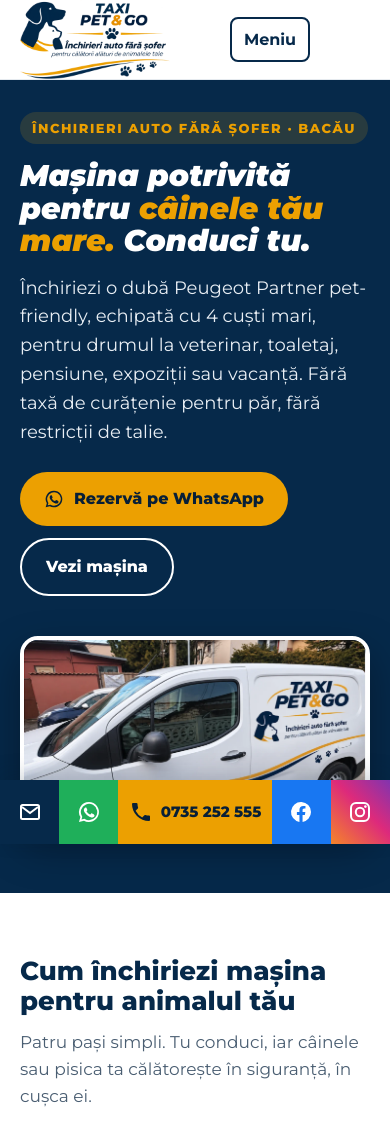
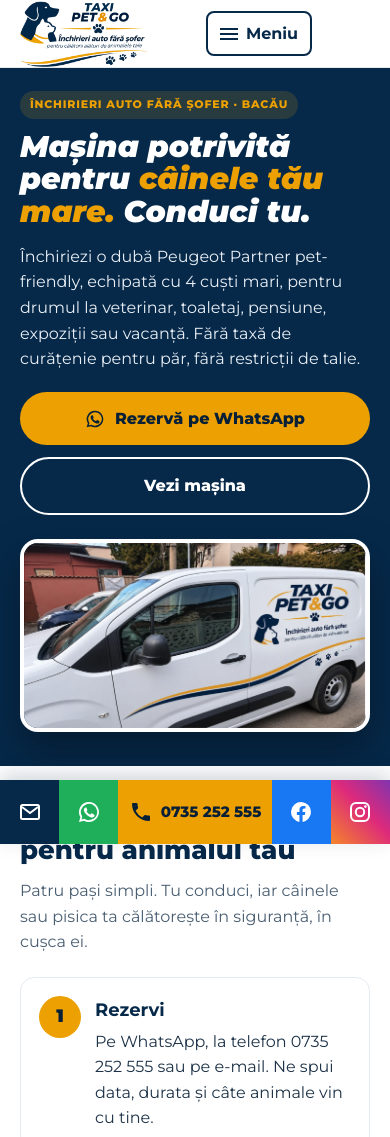
Before and after one commit to Cippy282/taxipet.ro, a plain HTML site: page index.html in a window 390 px wide. Shown: the top 1137 px of the page. Drawn offline with Linux system fonts and the light colour scheme.

Commit message:
Optimizare responsive telefon, tableta, desktop

```diff
--- a/style.css
+++ b/style.css
@@ -64,3 +64,43 @@ footer.site ul{list-style:none;padding:0;margin:0}footer.site li{margin:6px 0}
 .cb-mail:hover,.cb-wa:hover,.cb-fb:hover,.cb-ig:hover{color:#fff}
 @media(max-width:760px){.contact-bar{grid-template-columns:1fr 1fr 1.35fr 56px 56px}.cb-fb span,.cb-ig span{position:absolute;width:1px;height:1px;overflow:hidden;clip:rect(0 0 0 0)}}
 @media(max-width:520px){.contact-bar{grid-template-columns:1fr 1fr 2.6fr 1fr 1fr}.contact-bar a{gap:8px;white-space:nowrap}.contact-bar a span{font-size:15px}.cb-mail span,.cb-wa span{position:absolute;width:1px;height:1px;overflow:hidden;clip:rect(0 0 0 0)}.contact-bar svg{width:24px;height:24px}}
+
+/* === v3: optimizare telefon / tabletă / desktop === */
+html{-webkit-text-size-adjust:100%}
+body{overflow-wrap:break-word}
+.split>*,.grid>*,.hero .wrap>*,.band>*{min-width:0}
+.split{grid-template-columns:minmax(0,1fr) minmax(0,1fr)}
+section.block:not(.alt)+section.block:not(.alt){padding-top:0}
+section.alt+section.alt{padding-top:0}
+/* meniu cu iconiță hamburger */
+.menu-btn{align-items:center;gap:8px;min-height:44px;cursor:pointer}
+.menu-btn:before{content:"";width:18px;height:12px;background:linear-gradient(currentColor 0 0) top/100% 2px no-repeat,linear-gradient(currentColor 0 0) center/100% 2px no-repeat,linear-gradient(currentColor 0 0) bottom/100% 2px no-repeat}
+@media(max-width:860px){.menu-btn{display:inline-flex}.split{grid-template-columns:minmax(0,1fr);gap:28px}
+ .nav ul{box-shadow:0 14px 28px rgba(7,31,55,.14);gap:0}.nav ul a{display:block;padding:13px 4px;font-size:17px;border-bottom:1px solid #EEF2F5}.nav ul li:last-child a{border-bottom:0}
+ .split img,.hero .photo{max-width:600px;width:100%;margin-left:auto;margin-right:auto}}
+/* laptop / tabletă orizontală */
+@media(min-width:861px) and (max-width:1100px){.nav ul{gap:14px}.nav ul a{font-size:14px}.nav .logo img{width:132px}.hero .wrap{gap:28px}}
+/* tabletă: carduri pe două coloane */
+@media(min-width:641px) and (max-width:960px){.g3{grid-template-columns:repeat(2,minmax(0,1fr))}}
+/* telefon */
+@media(max-width:640px){
+ .nav{min-height:64px}.nav .logo img{width:128px}.nav ul{top:64px}
+ section.block{padding:40px 0}.page-h{padding:26px 0 22px}.intro{font-size:16px;margin-bottom:22px}
+ .hero .wrap{padding-top:22px;padding-bottom:34px;gap:24px}.hero p.lead{font-size:16px;margin-bottom:20px}
+ .tag{font-size:11px;letter-spacing:.8px;padding:5px 10px;margin-bottom:12px}
+ .grid{gap:14px}.card{padding:18px;border-radius:14px}h3{font-size:18px}
+ .btns .btn{flex:1 1 auto;justify-content:center}
+ .band{padding:24px;border-radius:16px}
+ .prose p,.prose li{font-size:16px}
+ footer.site{padding:36px 0 24px}
+ .step,.card:has(>.ico){display:grid;grid-template-columns:42px minmax(0,1fr);column-gap:14px;align-items:center}
+ .step .n,.card>.ico{grid-row:span 2;margin:0;align-self:start}
+ .step .n{width:42px;height:42px;font-size:18px}.card>.ico{width:34px;height:34px}
+ .step h3,.card:has(>.ico)>h2,.card:has(>.ico)>h3{margin:0}
+ .step p,.card:has(>.ico)>p{grid-column:2;margin:4px 0 0}
+ details{padding:14px 16px}
+}
+@media(max-width:360px){.wrap{padding:0 16px}.hero h1{font-size:28px}}
+.wrap.crumbs{padding:16px 20px 0}
+@media(min-width:641px) and (max-width:860px){footer.site .cols{grid-template-columns:1fr 1fr}footer.site .cols>div:first-child{grid-column:1/-1}}
+@media(max-width:360px){.wrap.crumbs{padding:14px 16px 0}}
```
Also changed, not shown: 404.html (+1 -1 lines), ajutor-pe-patru-roti.html (+1 -1 lines), blog-cum-transporti-un-caine-mare-in-siguranta.html (+1 -1 lines), blog-drumul-la-veterinar-cu-cainele.html (+1 -1 lines), blog-expozitii-canine-nord-est-ce-iei-cu-tine.html (+1 -1 lines), blog.html (+1 -1 lines), contact.html (+1 -1 lines), despre-noi.html (+1 -1 lines), inchiriere-duba-animale-bacau.html (+1 -1 lines), index.html (+1 -1 lines), intrebari-frecvente.html (+1 -1 lines), tarife-si-conditii.html (+1 -1 lines).
